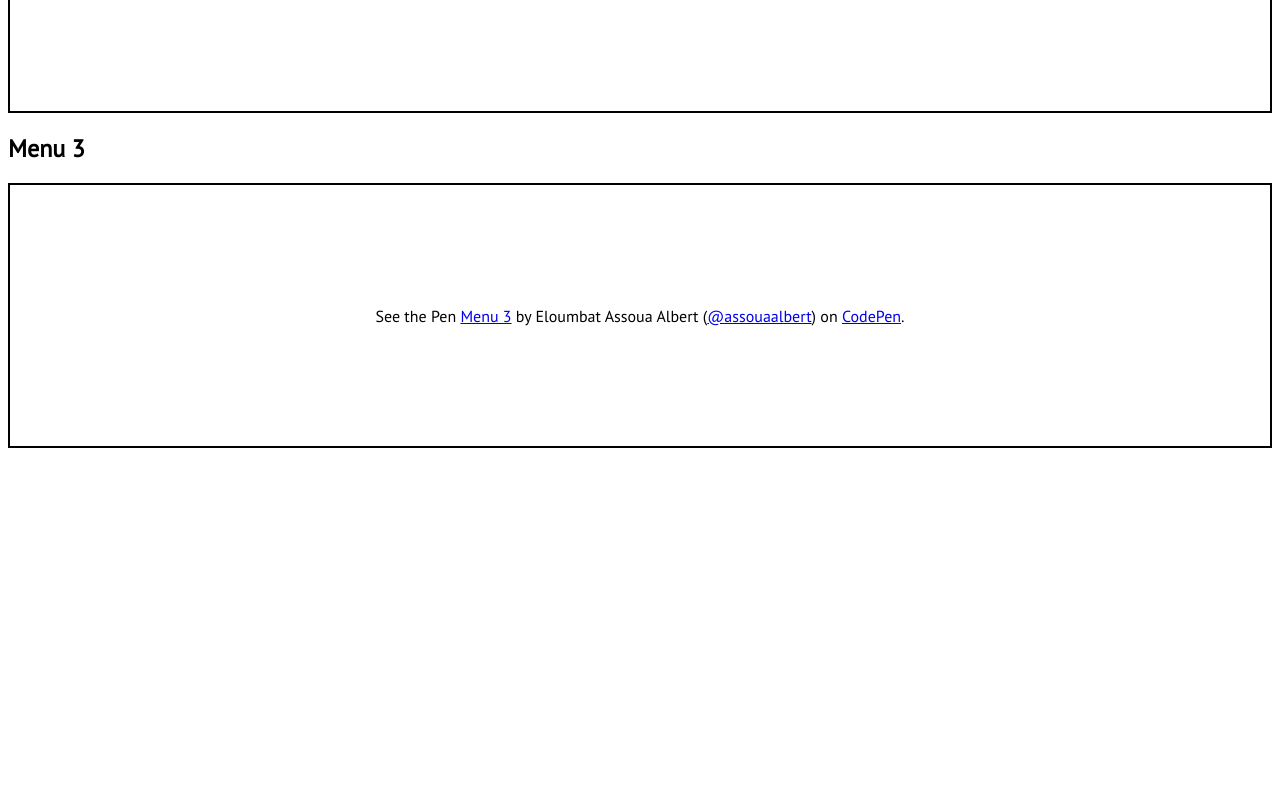
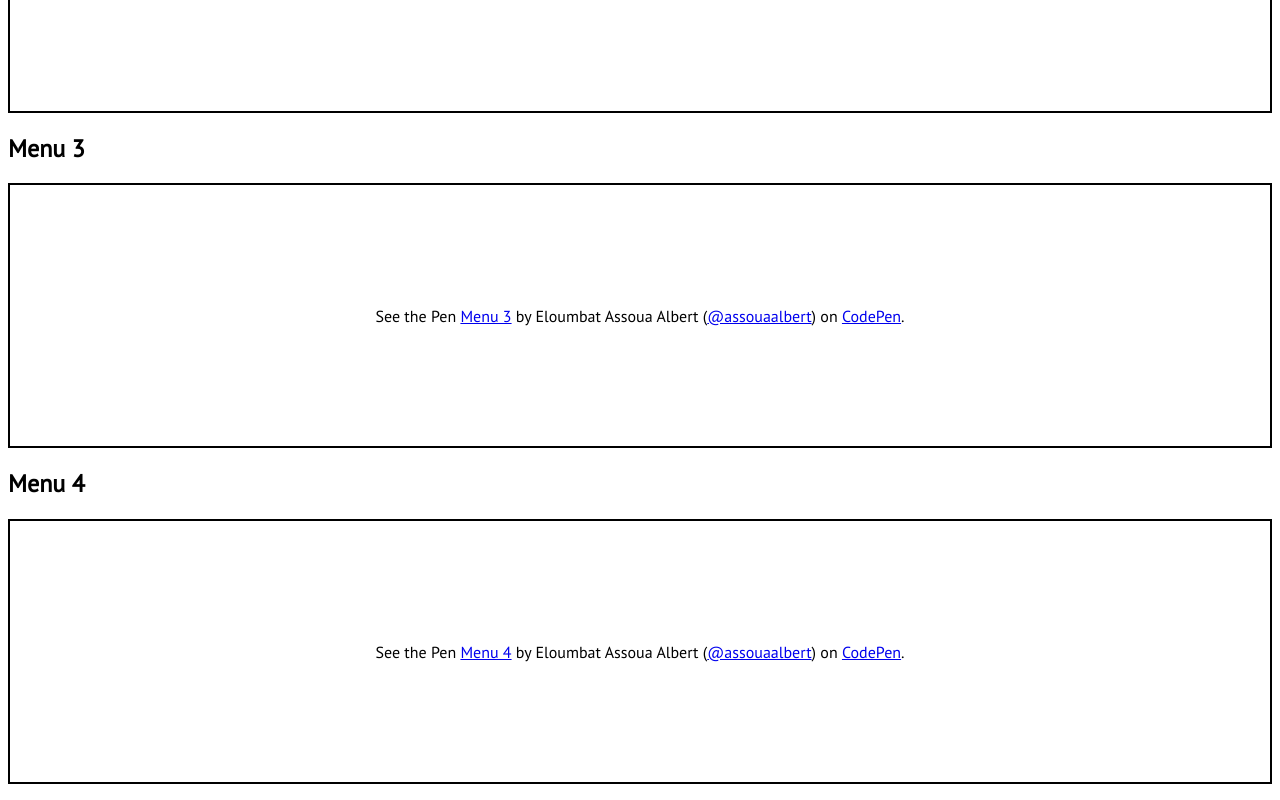
Before and after one commit to AssouaAlbert/100-HTML-NavigationMenus, a website built with webpack: page index.html in a window 1280 px wide. Shown: the part 615-1415 px from the top of the page. Before the commit the page ends 1079 px from the top, so only its background shows below. Built offline with nearby package versions, Linux system fonts and the light colour scheme; a script that the page names is missing.

Commit message:
Added menu 4

```diff
--- a/index.html
+++ b/index.html
@@ -55,6 +55,17 @@
               <script async src="https://static.codepen.io/assets/embed/ei.js"></script>
         </div>
     </section>
+    <section id="menu4">
+      <h2>Menu 4</h2>
+      <div class="code">
+        <p class="codepen" data-height="265" data-theme-id="dark" data-default-tab="css,result" data-user="assouaalbert" data-slug-hash="RwPEOeE" style="height: 265px; box-sizing: border-box; display: flex; align-items: center; justify-content: center; border: 2px solid; margin: 1em 0; padding: 1em;" data-pen-title="Menu 4">
+          <span>See the Pen <a href="https://codepen.io/assouaalbert/pen/RwPEOeE">
+          Menu 4</a> by Eloumbat Assoua Albert (<a href="https://codepen.io/assouaalbert">@assouaalbert</a>)
+          on <a href="https://codepen.io">CodePen</a>.</span>
+        </p>
+        <script async src="https://static.codepen.io/assets/embed/ei.js"></script>
+      </div>
+  </section>
       <script async src="https://static.codepen.io/assets/embed/ei.js"></script>
 </body>
 <script src="./scripts/chunks/bundle.js"></script>
```
